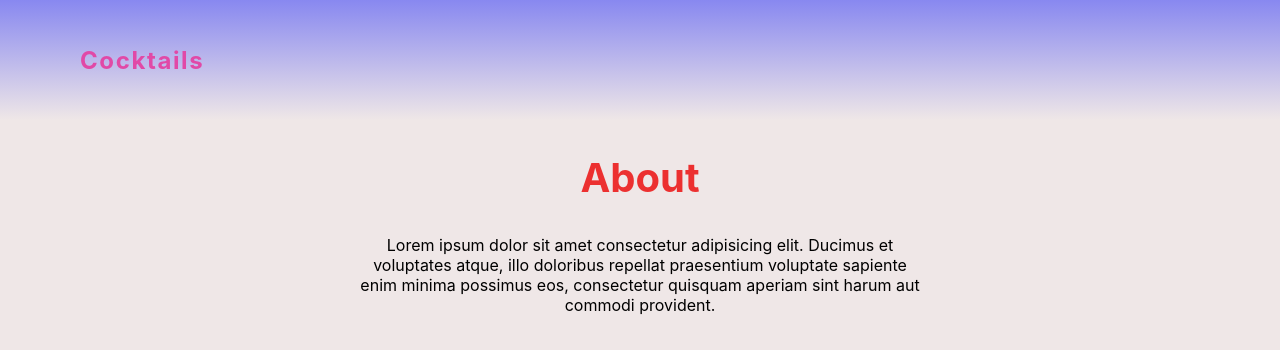
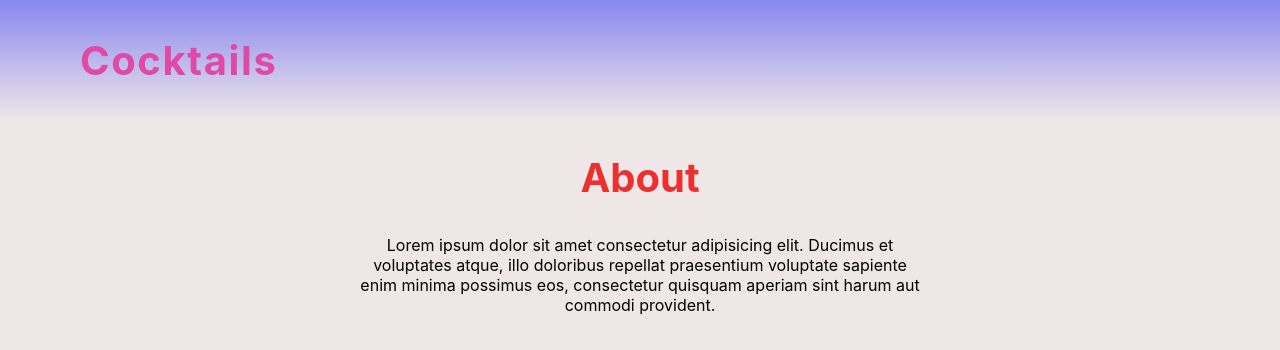
Before and after one commit to gjojo1234/React_drinks, a React (Create React App) app: page /About in a window 1280 px wide. Shown: the top 350 px of the page. Built offline with nearby package versions, Linux system fonts and the light colour scheme; no server answers.

Commit message:
update title css

```diff
--- a/src/components/Navbar.js
+++ b/src/components/Navbar.js
@@ -12,7 +12,7 @@ const Navbar = () => {
     <Wrapper>
       <div className="navContainer">
         <div>
-          <h1 className="nadpis">Cocktails</h1>
+          <h1 className="title">Cocktails</h1>
         </div>
 
         <div className="menu">
--- a/src/wrappers/navbarWrapper.js
+++ b/src/wrappers/navbarWrapper.js
@@ -10,7 +10,8 @@ const Wrapper = styled.nav`
     height: 15vh;
     background: linear-gradient(0deg, rgb(239, 231, 231), rgb(136, 136, 240));
   }
-  .nadpis {
+  .title {
+    font-size: 2.5rem;
     padding: 5rem;
     color: rgb(225, 73, 167);
     letter-spacing: 0.1rem;
```
